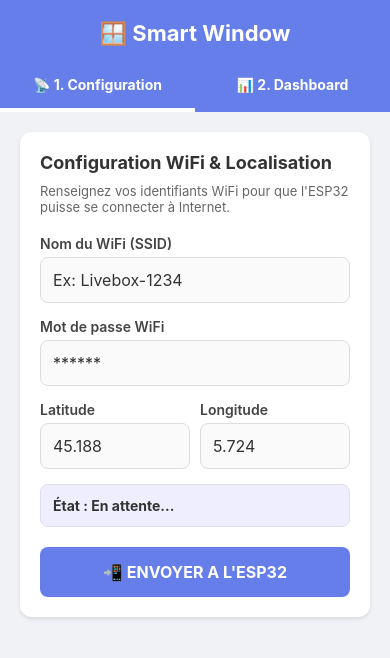
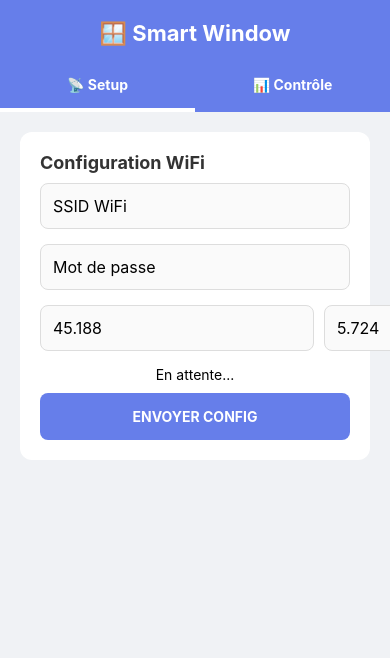
Before and after one commit to Heartseater/app_visualisation, a React Native app in the folder mobile/: screen / in a window 390 px wide. Shown: the top 658 px of the page. Built offline with nearby package versions, Linux system fonts and the light colour scheme; what react-native-ble-plx would draw is missing.

Commit message:
Refactor App component and enhance BLE logic

```diff
--- a/mobile/App.tsx
+++ b/mobile/App.tsx
@@ -1,8 +1,3 @@
-/**
- * Smart Window Control System - Mobile App
- * Permet de configurer l'ESP32 via Bluetooth et de voir l'état via le Backend.
- */
-
 import React, { useState, useEffect } from 'react';
 import {
   SafeAreaView,
@@ -17,24 +12,22 @@ import {
   PermissionsAndroid,
   Platform,
   ActivityIndicator,
-  RefreshControl
+  Switch
 } from 'react-native';
-import { BleManager, Device } from 'react-native-ble-plx';
+import { BleManager } from 'react-native-ble-plx';
 import { encode } from 'base-64';
 
 const API_URL = 'http://10.55.71.14:3001';
 
-// UUIDs (Doivent correspondre exactement au code C++ de l'ESP32)
 const SERVICE_UUID = "4fafc201-1fb5-459e-8fcc-c5c9c331914b";
 const CHAR_UUID = "beb5483e-36e1-4688-b7f5-ea07361b26a8";
 
 const bleManager = new BleManager();
 
 function App(): React.JSX.Element {
-  // --- Navigation simple (Onglets) ---
   const [tab, setTab] = useState<'SETUP' | 'DASHBOARD'>('SETUP');
 
-  // --- State pour le SETUP (Bluetooth) ---
+  // Setup BLE
   const [ssid, setSsid] = useState('');
   const [password, setPassword] = useState('');
   const [lat, setLat] = useState('45.188');
@@ -42,11 +35,10 @@ function App(): React.JSX.Element {
   const [bleStatus, setBleStatus] = useState('En attente...');
   const [scanning, setScanning] = useState(false);
 
-  // --- State pour le DASHBOARD (HTTP) ---
+  // Dashboard Data
   const [windowState, setWindowState] = useState<any>(null);
   const [refreshing, setRefreshing] = useState(false);
 
-  // 1. Demander les permissions Android au lancement
   const requestPermissions = async () => {
     if (Platform.OS === 'android') {
       await PermissionsAndroid.requestMultiple([
@@ -59,7 +51,7 @@ function App(): React.JSX.Element {
 
   useEffect(() => { requestPermissions(); }, []);
 
-  // 2. Fonction pour Scanner, Connecter et Configurer l'ESP32
+  // --- LOGIQUE BLE (Configuration) ---
   const scanAndConfigure = () => {
     if (scanning) return;
     setScanning(true);
@@ -74,196 +66,145 @@ function App(): React.JSX.Element {
 
       if (device && (device.name === 'ESP32_SmartWindow' || device.localName === 'ESP32_SmartWindow')) {
         bleManager.stopDeviceScan();
-        setBleStatus('Connexion en cours...');
+        setBleStatus('Connexion...');
 
         device.connect()
-          .then((d) => {
-            setBleStatus('Services...');
-            return d.discoverAllServicesAndCharacteristics();
-          })
+          .then((d) => d.discoverAllServicesAndCharacteristics())
           .then((d) => {
             setBleStatus('Envoi Config...');
             const configStr = `${ssid};${password};${lat};${lon}`;
-            const base64Data = encode(configStr);
-
-            // On envoie l'écriture
-            return d.writeCharacteristicWithResponseForService(SERVICE_UUID, CHAR_UUID, base64Data);
+            return d.writeCharacteristicWithResponseForService(SERVICE_UUID, CHAR_UUID, encode(configStr));
           })
-          .then(() => {
-            // CAS IDÉAL : Tout s'est bien passé
-            handleSuccess();
-          })
-          .catch((e) => {
-            // CAS FRÉQUENT : L'ESP32 redémarre si vite que l'app croit à une erreur
-            console.log("Erreur ou Redémarrage :", e);
-
-            // Si l'erreur contient "déconnecté" ou une erreur d'écriture générique,
-            // c'est souvent que l'ESP32 a déjà rebooté. On force le succès.
-            handleSuccess();
-          });
+          .then(() => handleSuccess())
+          .catch(() => handleSuccess()); // On force le succès même si l'ESP reboot
       }
     });
 
-    // Fonction pour gérer le succès et la navigation
     const handleSuccess = () => {
         setBleStatus('Config envoyée ! ✅');
         setScanning(false);
-        Alert.alert("Succès", "L'ESP32 a reçu la config et redémarre.");
-        // On force le passage au Dashboard
-        setTimeout(() => {
-            setTab('DASHBOARD');
-            fetchStatus(); // On lance une récup des données tout de suite
-        }, 1000);
+        Alert.alert("Succès", "L'ESP32 redémarre...");
+        setTimeout(() => { setTab('DASHBOARD'); fetchStatus(); }, 1000);
     };
 
-    // Timeout de sécurité
-    setTimeout(() => {
-        if(scanning) {
-            bleManager.stopDeviceScan();
-            setScanning(false);
-            setBleStatus('Timeout: Rapprochez-vous de la carte.');
-        }
-    }, 15000);
+    setTimeout(() => { if(scanning) { bleManager.stopDeviceScan(); setScanning(false); setBleStatus('Timeout'); } }, 15000);
   };
 
-  // 3. Fonction pour récupérer l'état de la fenêtre depuis le Backend
+  // --- LOGIQUE DASHBOARD (API HTTP) ---
   const fetchStatus = async () => {
     setRefreshing(true);
     try {
-        console.log(`Appel API vers: ${API_URL}/api/window/status`);
         const res = await fetch(`${API_URL}/api/window/status`);
         const data = await res.json();
         setWindowState(data);
     } catch (e) {
-        console.log("Erreur API:", e);
-        Alert.alert("Erreur Serveur", "Impossible de joindre le backend. Vérifiez l'IP dans App.tsx et que 'npm start' tourne.");
+        console.log("Erreur API", e);
     } finally {
         setRefreshing(false);
     }
   };
 
-  // Charger le statut quand on arrive sur l'onglet Dashboard
-  useEffect(() => {
-      if (tab === 'DASHBOARD') {
+  const sendCommand = async (action: 'open' | 'close') => {
+      try {
+          await fetch(`${API_URL}/api/window/control`, {
+              method: 'POST',
+              headers: {'Content-Type': 'application/json'},
+              body: JSON.stringify({ action, autoMode: false })
+          });
+          fetchStatus(); // Mise à jour immédiate
+      } catch (e) { Alert.alert("Erreur", "Impossible d'envoyer la commande"); }
+  };
+
+  const toggleAutoMode = async (value: boolean) => {
+      try {
+          await fetch(`${API_URL}/api/window/control`, {
+              method: 'POST',
+              headers: {'Content-Type': 'application/json'},
+              body: JSON.stringify({ autoMode: value })
+          });
           fetchStatus();
-      }
-  }, [tab]);
+      } catch (e) { Alert.alert("Erreur", "Erreur réseau"); }
+  };
 
-  // --- INTERFACE GRAPHIQUE ---
+  useEffect(() => { if (tab === 'DASHBOARD') fetchStatus(); }, [tab]);
+
   return (
     <SafeAreaView style={styles.container}>
       <StatusBar barStyle="light-content" backgroundColor="#667eea" />
-
-      {/* HEADER */}
       <View style={styles.header}>
         <Text style={styles.headerTitle}>🪟 Smart Window</Text>
         <View style={styles.tabs}>
-            <TouchableOpacity onPress={() => setTab('SETUP')} style={[styles.tab, tab==='SETUP' && styles.activeTab]}>
-                <Text style={styles.tabText}>📡 1. Configuration</Text>
-            </TouchableOpacity>
-            <TouchableOpacity onPress={() => setTab('DASHBOARD')} style={[styles.tab, tab==='DASHBOARD' && styles.activeTab]}>
-                <Text style={styles.tabText}>📊 2. Dashboard</Text>
-            </TouchableOpacity>
+            <TouchableOpacity onPress={() => setTab('SETUP')} style={[styles.tab, tab==='SETUP' && styles.activeTab]}><Text style={styles.tabText}>📡 Setup</Text></TouchableOpacity>
+            <TouchableOpacity onPress={() => setTab('DASHBOARD')} style={[styles.tab, tab==='DASHBOARD' && styles.activeTab]}><Text style={styles.tabText}>📊 Contrôle</Text></TouchableOpacity>
         </View>
       </View>
 
       <ScrollView contentContainerStyle={styles.content}>
-
-        {/* --- ONGLET 1 : CONFIGURATION (BLE) --- */}
         {tab === 'SETUP' && (
             <View style={styles.card}>
-                <Text style={styles.sectionTitle}>Configuration WiFi & Localisation</Text>
-                <Text style={styles.subText}>Renseignez vos identifiants WiFi pour que l'ESP32 puisse se connecter à Internet.</Text>
-
-                <Text style={styles.label}>Nom du WiFi (SSID)</Text>
-                <TextInput
-                    style={styles.input}
-                    value={ssid}
-                    onChangeText={setSsid}
-                    placeholder="Ex: Livebox-1234"
-                    autoCapitalize="none"
-                />
-
-                <Text style={styles.label}>Mot de passe WiFi</Text>
-                <TextInput
-                    style={styles.input}
-                    value={password}
-                    onChangeText={setPassword}
-                    secureTextEntry
-                    placeholder="******"
-                />
-
+                <Text style={styles.sectionTitle}>Configuration WiFi</Text>
+                <TextInput style={styles.input} value={ssid} onChangeText={setSsid} placeholder="SSID WiFi" autoCapitalize='none'/>
+                <TextInput style={styles.input} value={password} onChangeText={setPassword} secureTextEntry placeholder="Mot de passe"/>
                 <View style={{flexDirection:'row', gap:10}}>
-                    <View style={{flex:1}}>
-                        <Text style={styles.label}>Latitude</Text>
-                        <TextInput style={styles.input} value={lat} onChangeText={setLat} keyboardType="numeric"/>
-                    </View>
-                    <View style={{flex:1}}>
-                        <Text style={styles.label}>Longitude</Text>
-                        <TextInput style={styles.input} value={lon} onChangeText={setLon} keyboardType="numeric"/>
-                    </View>
+                    <TextInput style={[styles.input, {flex:1}]} value={lat} onChangeText={setLat} placeholder="Lat" keyboardType='numeric'/>
+                    <TextInput style={[styles.input, {flex:1}]} value={lon} onChangeText={setLon} placeholder="Lon" keyboardType='numeric'/>
                 </View>
-
-                <View style={styles.statusBox}>
-                    <Text style={{fontWeight:'bold', color: '#333'}}>État : {bleStatus}</Text>
-                    {scanning && <ActivityIndicator color="#667eea" />}
-                </View>
-
-                <TouchableOpacity
-                    style={[styles.btnAction, scanning && {opacity: 0.7}]}
-                    onPress={scanAndConfigure}
-                    disabled={scanning}
-                >
-                    <Text style={styles.btnText}>{scanning ? 'Recherche en cours...' : '📲 ENVOYER A L\'ESP32'}</Text>
+                <Text style={{marginBottom:10, textAlign:'center'}}>{bleStatus}</Text>
+                <TouchableOpacity style={styles.btnAction} onPress={scanAndConfigure} disabled={scanning}>
+                    <Text style={styles.btnText}>{scanning ? '...' : 'ENVOYER CONFIG'}</Text>
                 </TouchableOpacity>
             </View>
         )}
 
-        {/* --- ONGLET 2 : DASHBOARD (HTTP) --- */}
         {tab === 'DASHBOARD' && (
             <View>
                 <View style={[styles.card, {alignItems:'center'}]}>
-                    <Text style={styles.sectionTitle}>État actuel</Text>
-
-                    {/* Icône Géante */}
-                    <Text style={{fontSize: 80, marginVertical: 20}}>
-                        {windowState?.isOpen ? '🪟' : '🚪'}
-                    </Text>
-
-                    {/* Texte État */}
+                    <Text style={{fontSize: 80}}>{windowState?.isOpen ? '🪟' : '🚪'}</Text>
                     <Text style={[styles.statusText, {color: windowState?.isOpen ? 'green' : '#d63031'}]}>
                         {windowState?.isOpen ? 'OUVERTE' : 'FERMÉE'}
                     </Text>
 
-                    {/* Données Météo reçues du Backend */}
+                    {/* Données Météo */}
                     <View style={styles.infoRow}>
-                        <View style={styles.infoItem}>
-                            <Text style={styles.infoLabel}>🌡️ Temp</Text>
-                            <Text style={styles.infoValue}>{windowState?.temp ? windowState.temp + '°C' : '--'}</Text>
+                        <Text style={styles.infoValue}>🌡️ {windowState?.temp}°C</Text>
+                        <Text style={styles.infoValue}>🏭 AQI {windowState?.aqi}</Text>
+                    </View>
+
+                    {/* --- NOUVEAU : CONTRÔLES --- */}
+                    <View style={styles.controlPanel}>
+                        <View style={styles.switchRow}>
+                            <Text style={styles.label}>Mode Automatique</Text>
+                            <Switch
+                                value={windowState?.autoMode ?? true}
+                                onValueChange={toggleAutoMode}
+                                trackColor={{false: "#767577", true: "#81b0ff"}}
+                                thumbColor={windowState?.autoMode ? "#667eea" : "#f4f3f4"}
+                            />
                         </View>
-                        <View style={styles.infoItem}>
-                            <Text style={styles.infoLabel}>🏭 Pollution</Text>
-                            <Text style={styles.infoValue}>{windowState?.aqi ? 'AQI ' + windowState.aqi : '--'}</Text>
-                        </View>
+
+                        {/* Les boutons ne s'affichent que si le mode Auto est OFF */}
+                        {!windowState?.autoMode && (
+                            <View style={styles.btnRow}>
+                                <TouchableOpacity style={[styles.btnCmd, {backgroundColor: '#27ae60'}]} onPress={() => sendCommand('open')}>
+                                    <Text style={styles.btnText}>OUVRIR</Text>
+                                </TouchableOpacity>
+                                <TouchableOpacity style={[styles.btnCmd, {backgroundColor: '#c0392b'}]} onPress={() => sendCommand('close')}>
+                                    <Text style={styles.btnText}>FERMER</Text>
+                                </TouchableOpacity>
+                            </View>
+                        )}
+
+                        {windowState?.autoMode && (
+                            <Text style={{fontStyle:'italic', color:'#888', marginTop:10}}>Désactivez le mode auto pour contrôler.</Text>
+                        )}
                     </View>
 
                     <TouchableOpacity style={styles.btnRefresh} onPress={fetchStatus}>
                         <Text style={styles.btnText}>Actualiser</Text>
                     </TouchableOpacity>
                 </View>
-
-                <View style={styles.card}>
-                    <Text style={styles.sectionTitle}>Dernière synchronisation</Text>
-                    <Text style={{color:'#555'}}>
-                        {windowState?.lastUpdated ? new Date(windowState.lastUpdated).toLocaleTimeString() : 'Jamais'}
-                    </Text>
-                    <Text style={{color:'#888', marginTop:10, fontStyle:'italic', fontSize: 12}}>
-                        Le système se met à jour automatiquement toutes les 30 secondes via l'ESP32.
-                    </Text>
-                </View>
             </View>
         )}
-
       </ScrollView>
     </SafeAreaView>
   );
@@ -271,27 +212,29 @@ function App(): React.JSX.Element {
 
 const styles = StyleSheet.create({
   container: { flex: 1, backgroundColor: '#f0f2f5' },
-  header: { backgroundColor: '#667eea', paddingTop: 20, paddingBottom: 0, alignItems: 'center', elevation: 4 },
+  header: { backgroundColor: '#667eea', paddingTop: 20, alignItems: 'center' },
   headerTitle: { color: 'white', fontSize: 22, fontWeight: 'bold', marginBottom: 15 },
   tabs: { flexDirection: 'row', width: '100%' },
   tab: { flex: 1, padding: 15, alignItems: 'center', borderBottomWidth: 4, borderBottomColor: 'transparent' },
   activeTab: { borderBottomColor: 'white' },
-  tabText: { color: 'white', fontWeight: 'bold', fontSize: 14 },
+  tabText: { color: 'white', fontWeight: 'bold' },
   content: { padding: 20 },
-  card: { backgroundColor: 'white', padding: 20, borderRadius: 12, marginBottom: 20, elevation: 2, shadowColor: '#000', shadowOffset:{width:0, height:2}, shadowOpacity:0.1, shadowRadius:4 },
+  card: { backgroundColor: 'white', padding: 20, borderRadius: 12, marginBottom: 20, elevation: 2 },
   sectionTitle: { fontSize: 18, fontWeight: 'bold', marginBottom: 10, color: '#333' },
-  subText: { color: '#666', marginBottom: 20, fontSize: 13 },
-  label: { fontWeight: '600', marginBottom: 5, color: '#444' },
-  input: { borderWidth: 1, borderColor: '#ddd', borderRadius: 8, padding: 12, marginBottom: 15, fontSize: 16, backgroundColor: '#fafafa', color: '#333' },
-  statusBox: { flexDirection: 'row', alignItems: 'center', justifyContent: 'space-between', marginBottom: 20, padding: 12, backgroundColor: '#eef', borderRadius: 8, borderWidth: 1, borderColor: '#dde' },
+  input: { borderWidth: 1, borderColor: '#ddd', borderRadius: 8, padding: 12, marginBottom: 15, fontSize: 16, backgroundColor: '#fafafa', color:'black' },
   btnAction: { backgroundColor: '#667eea', padding: 15, borderRadius: 8, alignItems: 'center' },
   btnRefresh: { backgroundColor: '#333', padding: 12, borderRadius: 8, alignItems: 'center', marginTop: 20, width:'100%' },
-  btnText: { color: 'white', fontWeight: 'bold', fontSize: 16 },
+  btnText: { color: 'white', fontWeight: 'bold' },
   statusText: { fontSize: 28, fontWeight: 'bold', marginBottom: 20 },
-  infoRow: { flexDirection: 'row', width: '100%', justifyContent: 'space-around', marginVertical: 10, paddingTop: 10, borderTopWidth: 1, borderTopColor: '#eee' },
-  infoItem: { alignItems: 'center' },
-  infoLabel: { fontSize: 14, color: '#666', marginBottom: 4 },
-  infoValue: { fontSize: 18, fontWeight: 'bold', color: '#333' }
+  infoRow: { flexDirection: 'row', gap: 20, marginBottom: 20 },
+  infoValue: { fontSize: 18, fontWeight: 'bold', color: '#555' },
+
+  // Nouveaux Styles pour le panneau de contrôle
+  controlPanel: { width: '100%', padding: 15, backgroundColor: '#f8f9fa', borderRadius: 10, alignItems: 'center' },
+  switchRow: { flexDirection: 'row', justifyContent: 'space-between', width: '100%', alignItems: 'center', marginBottom: 15 },
+  label: { fontSize: 16, fontWeight: '600', color: '#333' },
+  btnRow: { flexDirection: 'row', gap: 10, width: '100%' },
+  btnCmd: { flex: 1, padding: 15, borderRadius: 8, alignItems: 'center' }
 });
 
 export default App;
```
